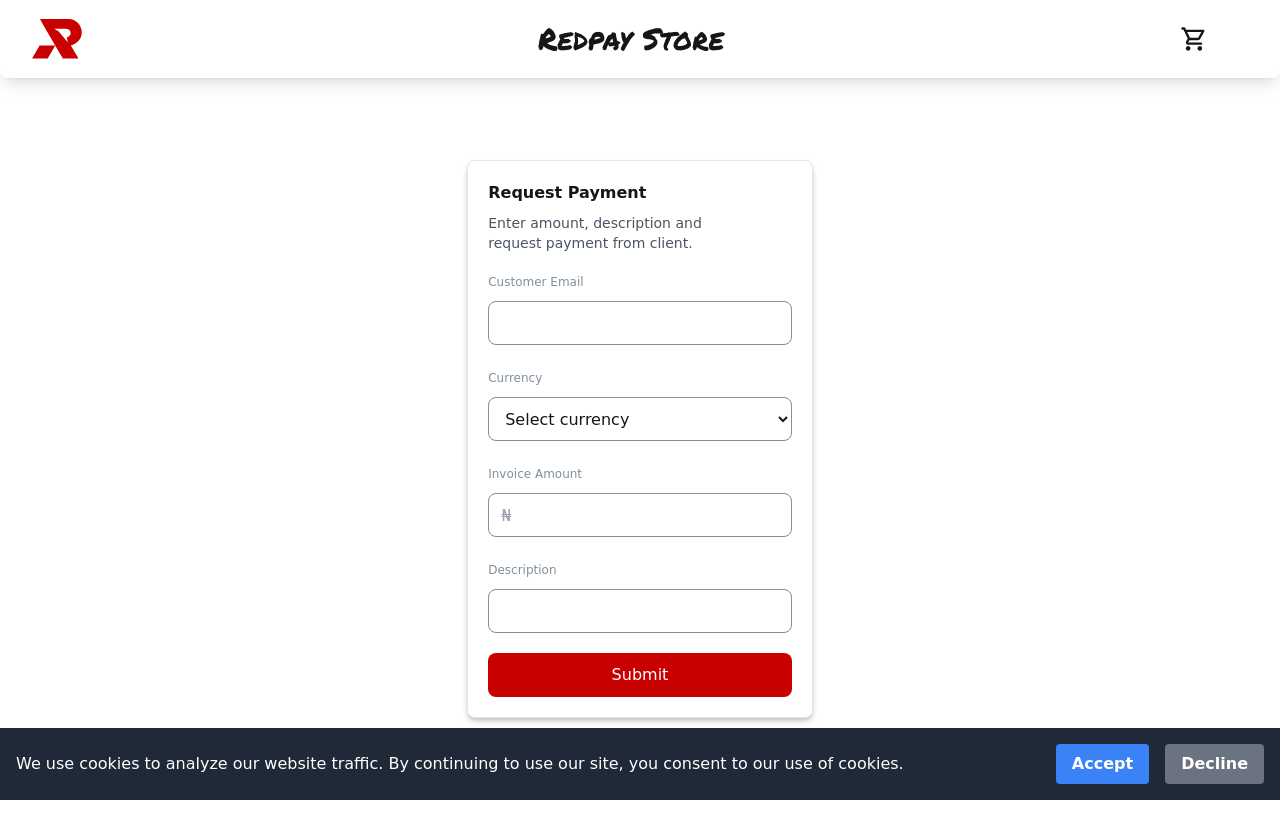
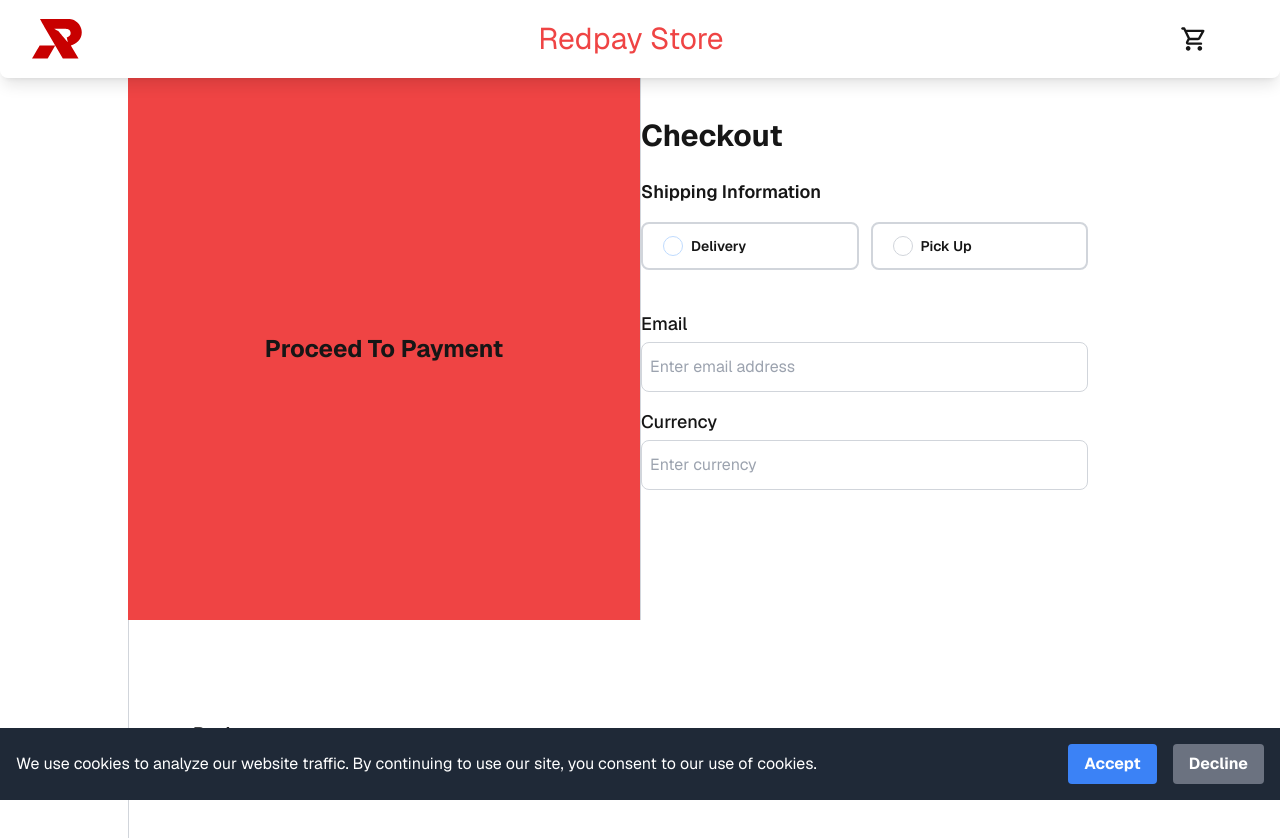
Before and after one commit to Wissenschaftskonig/the-kicksville, a Next.js app: page /checkout in a window 1280 px wide. Shown: the top 838 px of the page. Before the commit the page ends 800 px from the top, so only its background shows below. Built offline with nearby package versions, Linux system fonts and the light colour scheme; no server answers; some icons are missing.

Commit message:
payment integration

```diff
--- /dev/null
+++ b/global.d.ts
@@ -0,0 +1,3 @@
+interface Window {
+	RedPayPop: any; // or a more specific type if you know its
+}
--- a/src/app/cart/page.tsx
+++ b/src/app/cart/page.tsx
@@ -5,7 +5,8 @@ import Image from "next/image";
 import { Icon } from "@iconify/react/dist/iconify.js";
 import CustomButton from "@/components/CustomButton";
 import { useRouter } from "next/navigation";
-import { showToast } from "@/utils";
+import { dataService, showToast } from "@/utils";
+import { useState } from "react";
 
 export default function CartPage() {
 	const {
@@ -16,6 +17,8 @@ export default function CartPage() {
 		calculateTotal,
 	} = useCart();
 	const router = useRouter();
+	const [showModal, setShowModal] = useState(false);
+	const [email, setEmail] = useState("");
 
 	const goToShop = () => {
 		router.push("/");
@@ -26,8 +29,68 @@ export default function CartPage() {
 		showToast("success", "Item removed from cart");
 	};
 
+	const verifyRedPayPayment = async (params: any) => {
+		try {
+			const data = {
+				reference: params,
+				email,
+			};
+			const res = await dataService.verifyPayments(data);
+			if (res) {
+				showToast("success", "Payment Successful", { autoClose: 3000 });
+			}
+		} catch (error) {
+			showToast("error", "Payment verification failed", { autoClose: 3000 });
+			console.error("Payment verification error:", error);
+		}
+	};
+
+	const redPayCallback = async (response: any) => {
+		if (response.status === "success" || response.status === "completed") {
+			await verifyRedPayPayment(response.reference.toString());
+			return;
+		}
+	};
+
+	const payWithRedpay = async () => {
+		if (typeof window === "undefined" || !window.RedPayPop) {
+			console.log("RedPay SDK not loaded yet.");
+			return;
+		}
+
+		try {
+			const handler = await window.RedPayPop.setup({
+				key: process.env.NEXT_PUBLIC_RedPayTest,
+				amount: calculateTotal() * 100,
+				email,
+				currency: "NGN",
+				channels: ["CARD", "USSD", "TRANSFER"],
+				ref: `REF-${Math.ceil(Math.random() * 10e10)}`,
+				onClose: function () {
+					console.log("Window closed.");
+				},
+				callback: function (response: any) {
+					redPayCallback(response);
+				},
+				onError: function (error: any) {
+					console.error("RedPay error", error);
+				},
+			});
+
+			await handler.openIframe();
+		} catch (err: any) {
+			console.error("Error initializing RedPay:", err);
+		}
+	};
+
 	return (
-		<div className="container mx-auto px-4 py-8">
+		<div className="container mx-auto px-4 py-8 relative">
+			{/* ✅ Wrap everything in a div that can be blurred */}
+			<div
+				className={`${
+					showModal ? "blur-sm pointer-events-none select-none" : ""
+				}`}
+			>
 				{cartItems.length > 0 && (
 					<div className="flex justify-between items-center mb-6">
 						<h1 className="text-3xl font-bold">Your Cart</h1>
@@ -76,9 +139,9 @@ export default function CartPage() {
 									/>
 									<div>
 										<h2 className="text-xl font-semibold">{item.name}</h2>
-									<p>Size: {item.size}</p>
-									<p>Color: {item.color}</p>
-									<p>Price: ₦{item.price}</p>
+										{item.size && <p>Size: {item.size}</p>}
+										{item.color && <p>Color: {item.color}</p>}
+										{item.price && <p>Price: ₦{item.price}</p>}
 									</div>
 								</div>
 
@@ -112,7 +175,9 @@ export default function CartPage() {
 									</div>
 
 									<button
-									onClick={() => handleRemoveFromCart(item.id, item.size ?? "")}
+										onClick={() =>
+											handleRemoveFromCart(item.id, item.size ?? "")
+										}
 										className="text-red-500 hover:text-red-700"
 									>
 										<Icon icon="ep:delete" className="h-6 w-6" />
@@ -132,14 +197,46 @@ export default function CartPage() {
 								onClick={clearCart}
 							/>
 
-						<CustomButton
-							buttonText="Proceed to Checkout"
-							buttonTypeOne
-							onClick={() => router.push("/checkout")}
-						/>
+							<button
+								onClick={() => setShowModal(true)}
+								className="btn btn-outline disabled:cursor-not-allowed"
+							>
+								Proceed to Checkout
+							</button>
 						</div>
 					</>
 				)}
 			</div>
+
+			{/* ✅ Modal overlay */}
+			{showModal && (
+				<div className="fixed inset-0 z-[9999] flex items-center justify-center bg-black/60 backdrop-blur-sm">
+					<div className="p-3 border w-[500px] border-gray-200 shadow-md bg-white rounded-md z-10">
+						<h3 className="text-lg font-semibold mb-4">Enter your email</h3>
+						<input
+							type="email"
+							value={email}
+							onChange={(e) => setEmail(e.target.value)}
+							placeholder="enter your email address"
+							className="border border-gray-300 px-3 py-2 w-full outline-none rounded-[8px] mb-4"
+						/>
+						<div className="flex justify-between">
+							<button
+								onClick={() => setShowModal(false)}
+								className="px-4 py-2 bg-gray-200 rounded hover:bg-gray-300"
+							>
+								Cancel
+							</button>
+							<button
+								onClick={payWithRedpay}
+								className="px-4 py-2 bg-black text-white rounded hover:bg-gray-800"
+							>
+								Pay Now
+							</button>
+						</div>
+					</div>
+				</div>
+			)}
+		</div>
 	);
 }
--- a/src/app/checkout/page.tsx
+++ b/src/app/checkout/page.tsx
@@ -1,239 +1,58 @@
 "use client";
+import React from "react";
 
-import { useFormik } from "formik";
-import { useState } from "react";
+const Checkout = () => {
+	return (
+		<div className="grid grid-cols-2 divide-x divide-gray-300 max-w-5xl mx-auto h-screen">
+			<button className="text-2xl font-bold bg-red-500 p-2">
+				Proceed To Payment
+			</button>
+			<div className="py-10 pr-16">
+				<h1 className="text-3xl font-bold">Checkout</h1>
+				<p className="mt-6 text-lg font-semibold">Shipping Information</p>
+				<div className="flex items-center mt-4 gap-3">
+					<div
+						className={`border-2 border-gray-300 w-full rounded-[8px] px-5 py-3 cursor-pointer font-semibold text-sm flex items-center gap-2 `}
+					>
+						<div className="size-5 rounded-full border border-blue-200" />
+						Delivery
+					</div>
+					<div className="border-2 border-gray-300 w-full rounded-[8px] px-5 py-3 cursor-not-allowed font-semibold text-sm flex items-center gap-2">
+						<div className="size-5 rounded-full border border-gray-300" />
+						Pick Up
+					</div>
+				</div>
 
-export default function Checkout() {
-	const [step, setStep] = useState(1);
-	// ✅ Merchant type
-	interface Merchant {
-		merchantId: number;
-		email: string;
-		currency: "NGN" | "USD";
-		invoiceAmount: string;
-		description: string;
-	}
-
-	const [merchant, setMerchant] = useState<Merchant | null>(null);
-
-	interface FormValues {
-		email: string;
-		currency: string;
-		invoice: string;
-		description: string;
-	}
-
-	type FormErrors = Partial<Record<keyof FormValues, string>>;
-
-	const validate = (values: FormValues): FormErrors => {
-		const errors: FormErrors = {};
-
-		if (!values.email) {
-			errors.email = "Required";
-		} else if (!/^[A-Z0-9._%+-]+@[A-Z0-9.-]+\.[A-Z]{2,}$/i.test(values.email)) {
-			errors.email = "Invalid email address";
-		}
-
-		if (!values.currency) {
-			errors.currency = "Required";
-		}
-
-		if (!values.invoice) {
-			errors.invoice = "Required";
-		} else if (isNaN(Number(values.invoice))) {
-			errors.invoice = "Invoice must be a number";
-		} else if (values.invoice.length > 20) {
-			errors.invoice = "Must be 20 characters or less";
-		}
-
-		if (!values.description) {
-			errors.description = "Required";
-		} else if (values.description.length > 100) {
-			errors.description = "Must be 100 characters or less";
-		}
-
-		return errors;
-	};
-
-	const formik = useFormik<FormValues>({
-		initialValues: {
-			email: "",
-			currency: "",
-			invoice: "",
-			description: "",
-		},
-		validate,
-		onSubmit: (values) => {
-			// Generate merchant object
-			const merchantData: Merchant = {
-				merchantId: 1,
-				email: values.email,
-				currency: values.currency as "NGN" | "USD",
-				invoiceAmount: values.invoice,
-				description: values.description,
-			};
-
-			setMerchant(merchantData);
-			console.log("Merchant Created ✅", merchantData);
-
-			setStep(2); // move to step 2
-		},
-	});
-
-	return (
-		<div className="flex items-center justify-center w-full h-[calc(100vh-78px)]">
-			{step === 1 && (
-				<div className="bg-white shadow-md drop-shadow-md rounded-lg border w-[27%] p-5">
-					<h1 className="font-semibold">Request Payment</h1>
-					<p className="mt-2 md:w-[80%] text-sm text-gray-600 font-medium">
-						Enter amount, description and request payment from client.
-					</p>
-
-					<form
-						onSubmit={formik.handleSubmit}
-						className="flex flex-col gap-5 mt-4"
-					>
-						<div className="space-y-2">
-							<label htmlFor="email" className="text-[#81909D] text-xs">
-								Customer Email
+				<div className="space-y-4 mt-10">
+					<div className="flex flex-col gap-1">
+						<label htmlFor="" className="text-lg font-medium">
+							Email
 						</label>
 						<input
 							type="text"
-								name="email"
-								value={formik.values.email}
-								onChange={formik.handleChange}
-								onBlur={formik.handleBlur}
-								className={`rounded-lg border py-2.5 px-3 w-full h-11 ${
-									formik.touched.email && formik.errors.email
-										? "border-red-500"
-										: "border-[#81909D]"
-								}`}
+							placeholder="Enter email address"
+							className="border border-gray-300 outline-none w-full py-3 px-2 rounded-[8px]"
 						/>
-							{formik.errors.email && (
-								<p className="text-red-500 text-xs">{formik.errors.email}</p>
-							)}
 					</div>
-
-						<div className="space-y-2">
-							<label htmlFor="currency" className="text-[#81909D] text-xs">
+					<div className="flex flex-col gap-1">
+						<label htmlFor="" className="text-lg font-medium">
 							Currency
-							</label>
-							<select
-								id="currency"
-								name="currency"
-								value={formik.values.currency}
-								onChange={formik.handleChange}
-								onBlur={formik.handleBlur}
-								className={`rounded-lg border py-2.5 px-3 w-full h-11 bg-white ${
-									formik.touched.currency && formik.errors.currency
-										? "border-red-500"
-										: "border-[#81909D]"
-								}`}
-							>
-								<option value="">Select currency</option>
-								<option value="NGN">Naira (₦)</option>
-								<option value="USD">USD ($)</option>
-							</select>
-						</div>
-
-						<div className="space-y-2">
-							<label htmlFor="invoice" className="text-[#81909D] text-xs">
-								Invoice Amount
 						</label>
 						<input
 							type="text"
-								name="invoice"
-								placeholder="₦"
-								value={formik.values.invoice}
-								onChange={formik.handleChange}
-								onBlur={formik.handleBlur}
-								className={`rounded-lg border py-2.5 px-3 w-full h-11 ${
-									formik.touched.invoice && formik.errors.invoice
-										? "border-red-500"
-										: "border-[#81909D]"
-								}`}
+							placeholder="Enter currency"
+							className="border border-gray-300 outline-none w-full py-3 px-2 rounded-[8px]"
 						/>
-							{formik.errors.invoice && (
-								<p className="text-red-500 text-xs">{formik.errors.invoice}</p>
-							)}
 					</div>
-
-						<div className="space-y-2">
-							<label htmlFor="description" className="text-[#81909D] text-xs">
-								Description
-							</label>
-							<input
-								type="text"
-								name="description"
-								value={formik.values.description}
-								onChange={formik.handleChange}
-								onBlur={formik.handleBlur}
-								className={`rounded-lg border py-2.5 px-3 w-full h-11 ${
-									formik.touched.description && formik.errors.description
-										? "border-red-500"
-										: "border-[#81909D]"
-								}`}
-							/>
-							{formik.errors.description && (
-								<p className="text-red-500 text-xs">
-									{formik.errors.description}
-								</p>
-							)}
 				</div>
-
-						<button
-							type="submit"
-							className="text-white bg-[#C80000] rounded-lg py-2.5 px-3 w-full h-11"
-						>
-							Submit
-						</button>
-					</form>
 			</div>
-			)}
-
-			{step === 2 && merchant && (
-				<div className="bg-white shadow-md drop-shadow-md rounded-lg border w-[27%] p-5">
-					{/* <h1 className="font-semibold mb-4">Merchant Created ✅</h1>
-					<p className="text-sm text-gray-600">
-						<strong>ID:</strong> {merchant.merchantId}
-					</p>
-					<p className="text-sm text-gray-600">
-						<strong>Email:</strong> {merchant.email}
-					</p>
-					<p className="text-sm text-gray-600">
-						<strong>Currency:</strong> {merchant.currency}
-					</p>
-					<p className="text-sm text-gray-600">
-						<strong>Invoice:</strong> {merchant.invoiceAmount}
-					</p>
-					<p className="text-sm text-gray-600">
-						<strong>Description:</strong> {merchant.description}
-					</p> */}
-					<h1 className="text-lg font-semibold">Review</h1>
-					<div className="text-gray-400 font-medium">
-						You are about to request the sum of{" "}
-						<span className="font-black text-gray-600">
-							₦{merchant.invoiceAmount}
-						</span>{" "}
-						from{" "}
-						<span className="font-black text-gray-600">{merchant.email}</span>
+			<div className="py-10 pl-16">
+				<h1 className="text-lg mt-[calc(24px+36px)] font-semibold">
+					Review your cart
+				</h1>
 			</div>
-
-					<button
-						onClick={() => setStep(1)}
-						className="mt-6 bg-red-500 text-white rounded-lg py-2.5 px-3 w-full h-11"
-					>
-						Send Request
-					</button>
-
-					<button
-						onClick={() => setStep(1)}
-						className="mt-4 text-[#C80000] border border-[#C80000] rounded-lg py-2.5 px-3 w-full h-11"
-					>
-						Edit Request
-					</button>
-				</div>
-			)}
 		</div>
 	);
-}
+};
+
+export default Checkout;
--- a/src/app/layout.tsx
+++ b/src/app/layout.tsx
@@ -1,5 +1,5 @@
 import type { Metadata } from "next";
-import localFont from "next/font/local";
+import { Geist, Geist_Mono } from "next/font/google";
 import "./globals.css";
 import ThemeContextProvider from "@/context/ThemeContextProvider";
 import Navbar from "@/components/Navbar";
@@ -10,15 +10,14 @@ import AnalyticsProvider from "@/providers/AnalyticsProvider";
 import CookieConsent from "@/components/CookieConsent";
 import AnalyticsLayout from "./layouts/analytics-layout";
 
-const geistSans = localFont({
-  src: "./fonts/GeistVF.woff",
+const geistSans = Geist({
 	variable: "--font-geist-sans",
-  weight: "100 900",
+	subsets: ["latin"],
 });
-const geistMono = localFont({
-  src: "./fonts/GeistMonoVF.woff",
+
+const geistMono = Geist_Mono({
 	variable: "--font-geist-mono",
-  weight: "100 900",
+	subsets: ["latin"],
 });
 
 export const metadata: Metadata = {
@@ -33,8 +32,14 @@ export default function RootLayout({
 }>) {
 	return (
 		<html lang="en">
+			<head>
+				<script
+					async
+					src="https://redpay-sdk-js.s3.eu-west-2.amazonaws.com/omni-payment-gateway-sdk.js"
+				></script>
+			</head>
 			<body
-        className={`${geistSans.variable} ${geistMono.variable} antialiased`}
+				className={`${geistSans.className} ${geistMono.variable} antialiased`}
 			>
 				<ThemeContextProvider>
 					<CartContextProvider>
--- a/src/app/product/[id]/page.tsx
+++ b/src/app/product/[id]/page.tsx
@@ -47,7 +47,7 @@ export default function ProductDetails({ params }: ProductDetailsParams) {
 				id: item.id,
 				name: item.cardTitle,
 				size: selectedSize,
-				price: item.discountedPrice,
+				price: item.price,
 				image: item.displayPics[0].pic,
 				quantity: 1,
 				color: selectedColor,
@@ -97,10 +97,9 @@ export default function ProductDetails({ params }: ProductDetailsParams) {
 			<section className="flex flex-col w-full items-center m-auto  lg:w-1/2">
 				<div className="text-center">
 					<h1 className="text-3xl font-extrabold">{item.cardTitle}</h1>
-					<h2 className="italic">{item.cardDescription}</h2>
 					<span className="flex items-center justify-center">
 						<Icon icon="tabler:currency-naira" className="text-xl" />
-						<span className="text-base font-bold">{item.discountedPrice}</span>
+						<span className="text-base font-bold">{item.price}</span>
 					</span>
 				</div>
 
--- a/src/components/Navbar.tsx
+++ b/src/components/Navbar.tsx
@@ -6,13 +6,7 @@ import React from "react";
 import { Icon } from "@iconify/react/dist/iconify.js";
 import ThemeController from "./ThemeController";
 import { useRouter } from "next/navigation";
-import { Permanent_Marker } from "next/font/google";
 import { useCart } from "@/context/CartContextProvider";
-
-export const permanentMarker = Permanent_Marker({
-  weight: ["400"],
-  subsets: ["latin"],
-});
 
 const Navbar = () => {
 	const router = useRouter();
@@ -40,9 +34,7 @@ const Navbar = () => {
 					/>
 				</div>
 
-        <p className={`${permanentMarker.className} text-3xl hidden md:block`}>
-          Redpay Store
-        </p>
+				<p className={`text-3xl hidden md:block text-red-500`}>Redpay Store</p>
 
 				<div className="flex gap-3 items-center">
 					<div className="flex items-start">
```
Also changed, not shown: src/app/page.tsx (+3 -11 lines), src/components/Card.tsx (+5 -22 lines), src/utils/index.ts (+30 -15 lines). Lines whose indentation alone changed are shown as unchanged.
